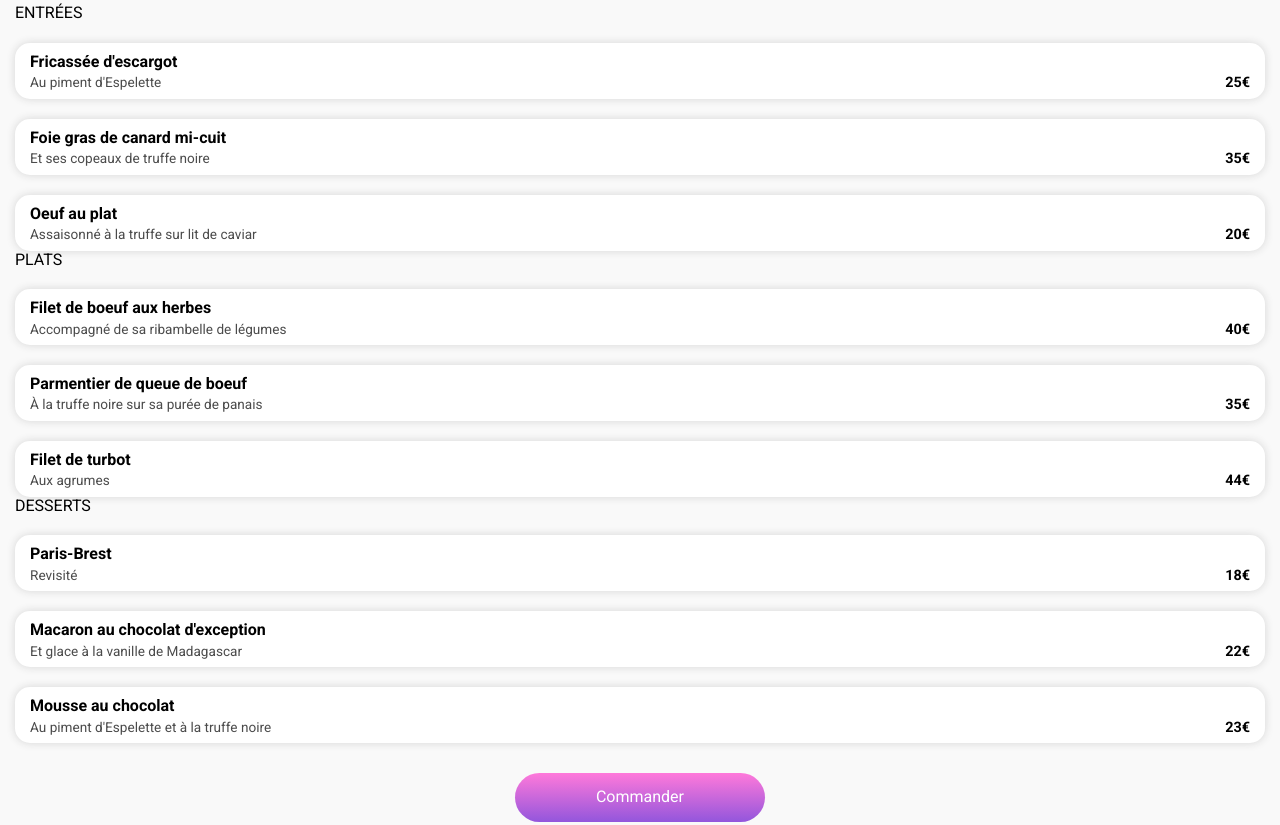
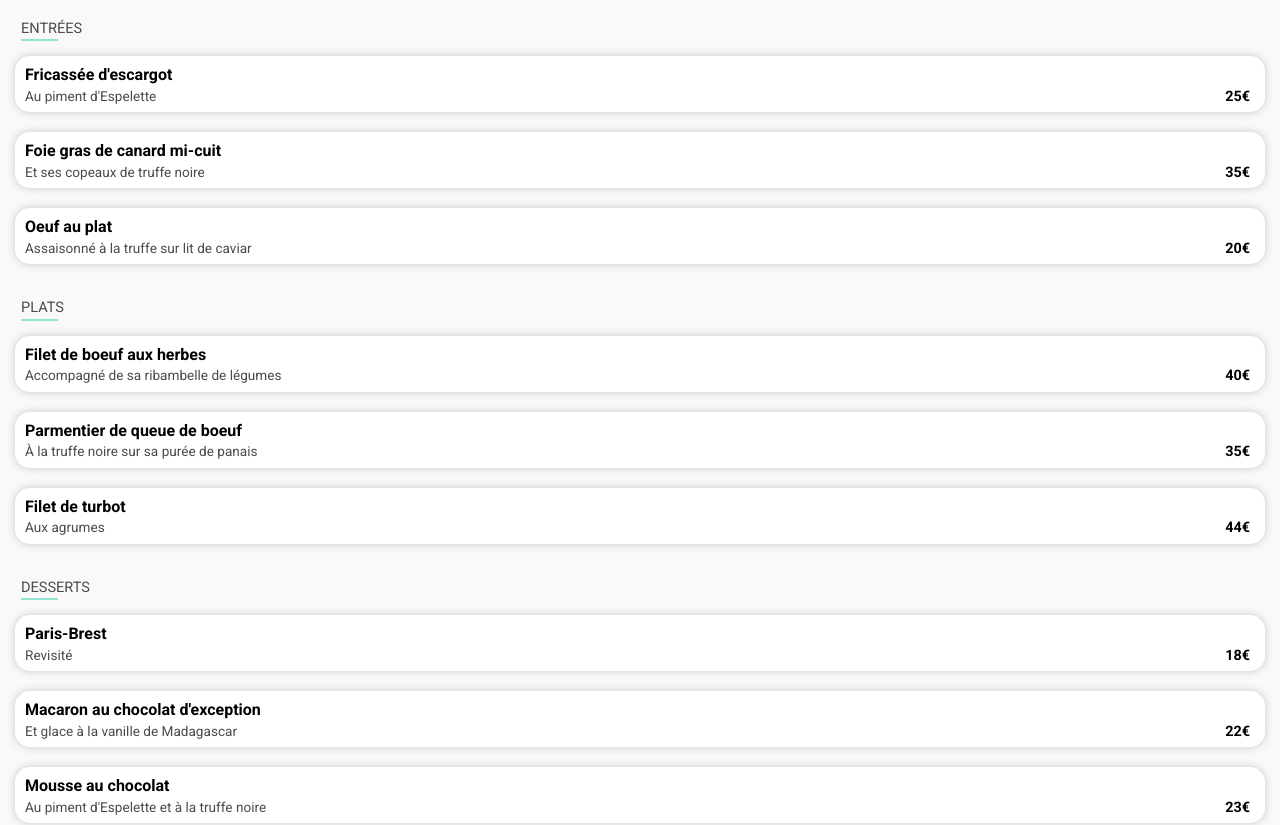
Before and after one commit to Arout820/TsakanianAroutioun_3_25112021, a website: page menu1.html in a window 1280 px wide. Shown: the part 372-1197 px from the top of the page. Drawn offline with Linux system fonts and the light colour scheme; a web font is replaced by a local one.

Commit message:
:sparkles: maj page menu 1 structure almost done, animation left

```diff
--- a/menu1.html
+++ b/menu1.html
@@ -11,6 +11,9 @@
     <title>ohmyfood</title>
 </head>
 <body>
+
+
+
 
     <!-- HEADER -->
 
@@ -35,86 +38,86 @@
                 <i class="menu-restaurant__name__favourite fa-solid fa-heart fa-xl"></i>
             </div>
 
-            <div>
-                <span class="menu-restaurant__type">ENTRÉES</span>
+            <div class="menu-type">
+                <span class="menu-type__name">ENTRÉES</span>
 
-                <div class="menu-restaurant__type__elements">
-                    <span class="menu-restaurant__type__elements__title">Fricassée d'escargot</span>
-                    <div class="menu-restaurant__type__elements__infos">
-                        <span class="menu-restaurant__type__elements__infos__description">Au piment d'Espelette</span>
-                        <span class="menu-restaurant__type__elements__infos__price">25€</span>
+                <div class="menu-type__elements">
+                    <span class="menu-type__elements__title">Fricassée d'escargot</span>
+                    <div class="menu-type__elements__infos">
+                        <span class="menu-type__elements__infos__description">Au piment d'Espelette</span>
+                        <span class="menu-type__elements__infos__price">25€</span>
                     </div>
                 </div>
 
-                <div class="menu-restaurant__type__elements">
-                    <span class="menu-restaurant__type__elements__title">Foie gras de canard mi-cuit</span>
-                    <div class="menu-restaurant__type__elements__infos">
-                        <span class="menu-restaurant__type__elements__infos__description">Et ses copeaux de truffe noire</span>
-                        <span class="menu-restaurant__type__elements__infos__price">35€</span>
+                <div class="menu-type__elements">
+                    <span class="menu-type__elements__title">Foie gras de canard mi-cuit</span>
+                    <div class="menu-type__elements__infos">
+                        <span class="menu-type__elements__infos__description">Et ses copeaux de truffe noire</span>
+                        <span class="menu-type__elements__infos__price">35€</span>
                     </div>
                 </div>
 
-                <div class="menu-restaurant__type__elements">
-                    <span class="menu-restaurant__type__elements__title">Oeuf au plat</span>
-                    <div class="menu-restaurant__type__elements__infos">
-                        <span class="menu-restaurant__type__elements__infos__description">Assaisonné à la truffe sur lit de caviar</span>
-                        <span class="menu-restaurant__type__elements__infos__price">20€</span>
+                <div class="menu-type__elements">
+                    <span class="menu-type__elements__title">Oeuf au plat</span>
+                    <div class="menu-type__elements__infos">
+                        <span class="menu-type__elements__infos__description">Assaisonné à la truffe sur lit de caviar</span>
+                        <span class="menu-type__elements__infos__price">20€</span>
                     </div>
                 </div>
             </div>
 
-            <div>
-                <span class="menu-restaurant__type">PLATS</span>
+            <div class="menu-type">
+                <span class="menu-type__name">PLATS</span>
 
-                <div class="menu-restaurant__type__elements">
-                    <span class="menu-restaurant__type__elements__title">Filet de boeuf aux herbes</span>
-                    <div class="menu-restaurant__type__elements__infos">
-                        <span class="menu-restaurant__type__elements__infos__description">Accompagné de sa ribambelle de légumes</span>
-                        <span class="menu-restaurant__type__elements__infos__price">40€</span>
+                <div class="menu-type__elements">
+                    <span class="menu-type__elements__title">Filet de boeuf aux herbes</span>
+                    <div class="menu-type__elements__infos">
+                        <span class="menu-type__elements__infos__description">Accompagné de sa ribambelle de légumes</span>
+                        <span class="menu-type__elements__infos__price">40€</span>
                     </div>
                 </div>
 
-                <div class="menu-restaurant__type__elements">
-                    <span class="menu-restaurant__type__elements__title">Parmentier de queue de boeuf</span>
-                    <div class="menu-restaurant__type__elements__infos">
-                        <span class="menu-restaurant__type__elements__infos__description">À la truffe noire sur sa purée de panais</span>
-                        <span class="menu-restaurant__type__elements__infos__price">35€</span>
+                <div class="menu-type__elements">
+                    <span class="menu-type__elements__title">Parmentier de queue de boeuf</span>
+                    <div class="menu-type__elements__infos">
+                        <span class="menu-type__elements__infos__description">À la truffe noire sur sa purée de panais</span>
+                        <span class="menu-type__elements__infos__price">35€</span>
                     </div>
                 </div>
 
-                <div class="menu-restaurant__type__elements">
-                    <span class="menu-restaurant__type__elements__title">Filet de turbot</span>
-                    <div class="menu-restaurant__type__elements__infos">
-                        <span class="menu-restaurant__type__elements__infos__description">Aux agrumes</span>
-                        <span class="menu-restaurant__type__elements__infos__price">44€</span>
+                <div class="menu-type__elements">
+                    <span class="menu-type__elements__title">Filet de turbot</span>
+                    <div class="menu-type__elements__infos">
+                        <span class="menu-type__elements__infos__description">Aux agrumes</span>
+                        <span class="menu-type__elements__infos__price">44€</span>
                     </div>
                 </div>
             </div>
 
-            <div>
-                <span class="menu-restaurant__type">DESSERTS</span>
+            <div class="menu-type">
+                <span class="menu-type__name">DESSERTS</span>
 
-                <div class="menu-restaurant__type__elements">
-                    <span class="menu-restaurant__type__elements__title">Paris-Brest</span>
-                    <div class="menu-restaurant__type__elements__infos">
-                        <span class="menu-restaurant__type__elements__infos__description">Revisité</span>
-                        <span class="menu-restaurant__type__elements__infos__price">18€</span>
+                <div class="menu-type__elements">
+                    <span class="menu-type__elements__title">Paris-Brest</span>
+                    <div class="menu-type__elements__infos">
+                        <span class="menu-type__elements__infos__description">Revisité</span>
+                        <span class="menu-type__elements__infos__price">18€</span>
                     </div>
                 </div>
 
-                <div class="menu-restaurant__type__elements">
-                    <span class="menu-restaurant__type__elements__title">Macaron au chocolat d'exception</span>
-                    <div class="menu-restaurant__type__elements__infos">
-                        <span class="menu-restaurant__type__elements__infos__description">Et glace à la vanille de Madagascar</span>
-                        <span class="menu-restaurant__type__elements__infos__price">22€</span>
+                <div class="menu-type__elements">
+                    <span class="menu-type__elements__title">Macaron au chocolat d'exception</span>
+                    <div class="menu-type__elements__infos">
+                        <span class="menu-type__elements__infos__description">Et glace à la vanille de Madagascar</span>
+                        <span class="menu-type__elements__infos__price">22€</span>
                     </div>
                 </div>
 
-                <div class="menu-restaurant__type__elements">
-                    <span class="menu-restaurant__type__elements__title">Mousse au chocolat</span>
-                    <div class="menu-restaurant__type__elements__infos">
-                        <span class="menu-restaurant__type__elements__infos__description">Au piment d'Espelette et à la truffe noire</span>
-                        <span class="menu-restaurant__type__elements__infos__price">23€</span>
+                <div class="menu-type__elements">
+                    <span class="menu-type__elements__title">Mousse au chocolat</span>
+                    <div class="menu-type__elements__infos">
+                        <span class="menu-type__elements__infos__description">Au piment d'Espelette et à la truffe noire</span>
+                        <span class="menu-type__elements__infos__price">23€</span>
                     </div>
                 </div>
             </div>
@@ -122,8 +125,6 @@
             <a href="#" class="menu-restaurant__command-btn">Commander</a>
 
         </section>
-
-
 
     </main>
 
@@ -144,7 +145,7 @@
                 <a class="list-footer__elem__link" href="">Mentions légales</a>
             </li>
             <li class="list-footer__elem">
-                <a class="list-footer__elem__link"href="">Contact</a>
+                <a class="list-footer__elem__link" href="mailto:arout820@gmail.com">Contact</a>
             </li>
         </ul>
     </footer>
--- a/sass/layouts/container.scss
+++ b/sass/layouts/container.scss
@@ -5,7 +5,7 @@
     background: rgb(230, 230, 230);
     color: black;
     padding: 20px;
-    box-shadow: inset 0px 4px 4px darken(rgb(238, 238, 238),10);
+    box-shadow: inset 0px 4px 4px darken(rgb(238, 238, 238),15);
     justify-content: center;
     &__icn{
         margin: auto 13px auto 0px;
@@ -50,6 +50,7 @@
         border-radius: 30px;
         width: 250px;
         margin-top: 20px;
+        box-shadow: 0px 0px 8px darken(rgb(238, 238, 238),15);
     }
 }
 
@@ -71,7 +72,7 @@
     background: rgb(249, 249, 249);
     margin-bottom: 25px;
     border-radius: 21px;
-    box-shadow: 0px 0px 8px darken(rgb(249, 249, 249), 12);
+    box-shadow: 0px 0px 8px darken(rgb(238, 238, 238), 15);
     padding: 8px;
     position: relative;
     &__position{
@@ -111,7 +112,7 @@
     flex-direction: column;
     margin: auto;
     border-radius: 15px;
-    box-shadow: 0px 0px 8px grey;
+    box-shadow: 0px 0px 8px darken(rgb(238, 238, 238),15);
     margin-bottom: 20px;
     background: white;
     overflow: hidden;
@@ -121,10 +122,9 @@
 .restaurant-link{
     &__img{
         border-radius: 15px 15px 0px 0px;
-        background-position: center;
         background-repeat: no-repeat;
         object-fit: cover;
-        height: 250px;
+        height: 220px;
         width: 100%;
     }
     &__new{
--- a/sass/pages/menu.scss
+++ b/sass/pages/menu.scss
@@ -1,6 +1,3 @@
-.menu1{
-
-}
 
 .img-restaurant{
         object-fit: cover;
@@ -24,6 +21,9 @@
     &__name{
         display: flex;
         position: relative;
+        &__title{
+            margin-bottom: 0px;
+        }
         &__favourite{
             position: absolute;
             right: 40px;
@@ -33,8 +33,6 @@
             -webkit-text-fill-color: transparent;
             -webkit-text-stroke-width: 1px;
             transition: 600ms ease-in-out;
-
-        text-align: cente;
             &:hover{
                 -webkit-text-fill-color: #9356DC;
                 -webkit-text-stroke-width: 0px;
@@ -43,26 +41,35 @@
     }
 }
 
-.menu-restaurant__command-btn{
-    background: linear-gradient($color-secondary,$color-primary);
-    color: white;
-    padding: 15px 0 15px 0;
-    border-radius: 30px;
+.menu-type{
+    &__name{
+        display: flex;
+        margin-top: 35px;
+        color: rgb(75, 75, 75);
+        font-size: 0.91rem;
+        margin-left: 6px;
+        position: relative;
+        &::after{
+            content: "";
             display: block;
-    width: 250px;
-    margin-top: 30px;
-    text-align: center;
-    align-self: center;
+            width: 37px;
+            height: 2px;
+            background: #95e2d2;
+            position: absolute;
+            bottom: -5px;
+        }
+    }
 }
 
-.menu-restaurant__type__elements{
+.menu-type__elements{
     display: flex;
     flex-direction: column;
     margin-top: 20px;
     background-color: white;
-    padding: 10px 15px 7px 15px;
+    padding: 10px 15px 7px 10px;
     border-radius: 15px;
-    box-shadow: 0px 0px 8px darken(rgb(238, 238, 238),10);
+    box-shadow: 0px 0px 8px darken(rgb(238, 238, 238),15);
+    cursor: pointer;
     &__title{
         font-weight: bold;
     }
@@ -80,3 +87,16 @@
         }
     }
 }
+
+.menu-restaurant__command-btn{
+    background: linear-gradient($color-secondary,$color-primary);
+    color: white;
+    padding: 15px 0 15px 0;
+    border-radius: 30px;
+    display: block;
+    width: 250px;
+    margin-top: 30px;
+    text-align: center;
+    align-self: center;
+    box-shadow: 0px 0px 8px darken(rgb(238, 238, 238),15);
+}
```
Also changed, not shown: index.html (+1 -1 lines), menu2.html (+1 -1 lines), menu3.html (+1 -1 lines), menu4.html (+1 -1 lines), css/style.css, sass/components/buttons.scss (deleted), 1 other file. Lines whose indentation alone changed are shown as unchanged.
